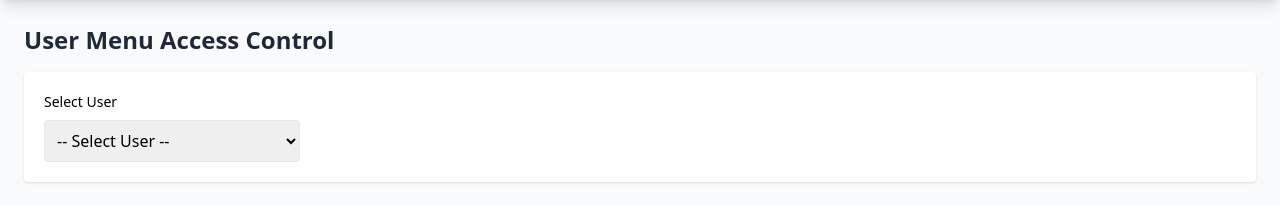
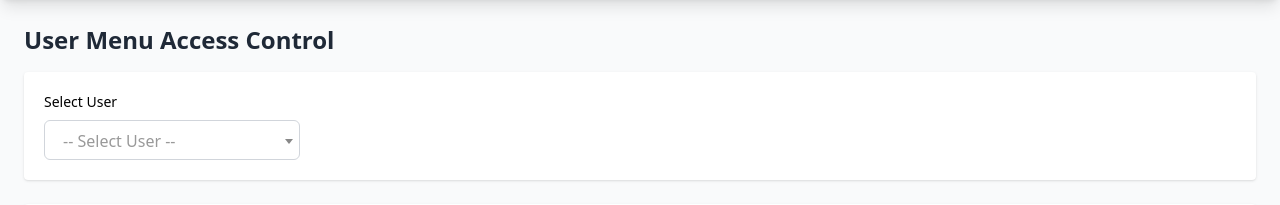
Before and after one commit to LAIBA-MIRZA-0908/sadiqprinting, a PHP site: page /menu_access.php in a window 1280 px wide. Shown: the part 88-293 px from the top of the page. Run offline with PHP 8.4, Linux system fonts and the light colour scheme; data comes from the database, SQL or seed files in the repository; some libraries are stand-ins or nearby versions.

Commit message:
Updated menu_access

```diff
--- a/menu_access.php
+++ b/menu_access.php
@@ -3,6 +3,28 @@ include 'header.php';
 include 'menu.php';
 include 'db_connection.php';
 ?>
+
+<!-- Select2 CSS -->
+<link href="https://cdn.jsdelivr.net/npm/select2@4.1.0-rc.0/dist/css/select2.min.css" rel="stylesheet" />
+
+<!-- Optional small style to match Tailwind-ish look -->
+<style>
+.select2-container .select2-selection--single {
+    height: 40px !important;
+    padding: 6px 10px !important;
+    border-radius: 0.375rem !important; /* rounded-md */
+    border: 1px solid #d1d5db !important;
+    background: #fff;
+}
+.select2-container--default .select2-selection--single .select2-selection__rendered {
+    line-height: 28px !important;
+}
+.select2-selection__arrow {
+    height: 40px !important;
+    right: 8px;
+}
+.select2-container--open { z-index: 9999; }
+</style>
 
 <div class="container mx-auto px-6 py-6">
     <h1 class="text-2xl font-bold text-gray-800 mb-4">User Menu Access Control</h1>
@@ -16,7 +38,9 @@ include 'db_connection.php';
             <?php
             $res = $conn->query("SELECT id, full_name FROM users ORDER BY full_name ASC");
             while ($u = $res->fetch_assoc()) {
-                echo "<option value='{$u['id']}'>{$u['full_name']}</option>";
+                $id = htmlspecialchars($u['id']);
+                $name = htmlspecialchars($u['full_name']);
+                echo "<option value='{$id}'>{$name}</option>";
             }
             ?>
         </select>
@@ -42,28 +66,81 @@ include 'db_connection.php';
     </div>
 </div>
 
+<!-- jQuery -->
 <script src="https://code.jquery.com/jquery-3.6.0.min.js"></script>
+<!-- Select2 JS -->
+<script src="https://cdn.jsdelivr.net/npm/select2@4.1.0-rc.0/dist/js/select2.min.js"></script>
 
 <script>
 let selectedUser = null;
 
-// Load menus when user selected
-$("#userSelect").change(function () {
-    selectedUser = $(this).val();
-    loadMenus();
+$(document).ready(function() {
+    // Initialize Select2 on userSelect
+    $('#userSelect').select2({
+        placeholder: "-- Select User --",
+        allowClear: true,
+        width: 'resolve' // let CSS control width; will respect the element's width (w-64)
+    });
+
+    // When selection changes, trigger change event (works with select2)
+    $('#userSelect').on('change', function() {
+        selectedUser = $(this).val();
+        loadMenus();
+    });
+
+    // Save access button handler
+    $('#saveAccess').on('click', function() {
+        if (!selectedUser) {
+            alert('Please select a user first.');
+            return;
+        }
+
+        let accessList = [];
+
+        $(".menuCheck").each(function () {
+            accessList.push({
+                menu_id: $(this).data("id"),
+                allowed: $(this).is(":checked") ? 1 : 0
+            });
+        });
+
+        $.post("menu_access_functions.php", {
+            action: "saveAccess",
+            user_id: selectedUser,
+            access: JSON.stringify(accessList)
+        }, function (res) {
+            if (res && res.message) {
+                alert(res.message);
+            } else {
+                alert('Unexpected response from server.');
+            }
+        }, "json").fail(function() {
+            alert('Server error while saving access.');
+        });
+    });
 });
 
 // Load menus + user access
 function loadMenus() {
-    if (!selectedUser) return;
+    if (!selectedUser) {
+        $("#menuTable").html('');
+        return;
+    }
 
     $.post("menu_access_functions.php", { action: "getMenus", user_id: selectedUser }, function (res) {
+        if (!res || !Array.isArray(res.menus)) {
+            $("#menuTable").html('<tr><td colspan="2" class="p-3 border text-center text-red-500">Error loading menus.</td></tr>');
+            return;
+        }
+
         let html = "";
         res.menus.forEach(m => {
             let checked = m.allowed ? "checked" : "";
+            // sanitize menu_name for output
+            let menuName = $('<div/>').text(m.menu_name).html();
             html += `
                 <tr>
-                    <td class="p-3 border">${m.menu_name}</td>
+                    <td class="p-3 border">${menuName}</td>
                     <td class="p-3 border text-center">
                         <input type="checkbox" class="menuCheck" data-id="${m.id}" ${checked}>
                     </td>
@@ -72,26 +149,8 @@ function loadMenus() {
         });
 
         $("#menuTable").html(html);
-    }, "json");
+    }, "json").fail(function() {
+        $("#menuTable").html('<tr><td colspan="2" class="p-3 border text-center text-red-500">Server error while loading menus.</td></tr>');
+    });
 }
-
-// Save menu access
-$("#saveAccess").click(function () {
-    let accessList = [];
-
-    $(".menuCheck").each(function () {
-        accessList.push({
-            menu_id: $(this).data("id"),
-            allowed: $(this).is(":checked") ? 1 : 0
-        });
-    });
-
-    $.post("menu_access_functions.php", {
-        action: "saveAccess",
-        user_id: selectedUser,
-        access: JSON.stringify(accessList)
-    }, function (res) {
-        alert(res.message);
-    }, "json");
-});
 </script>
```
